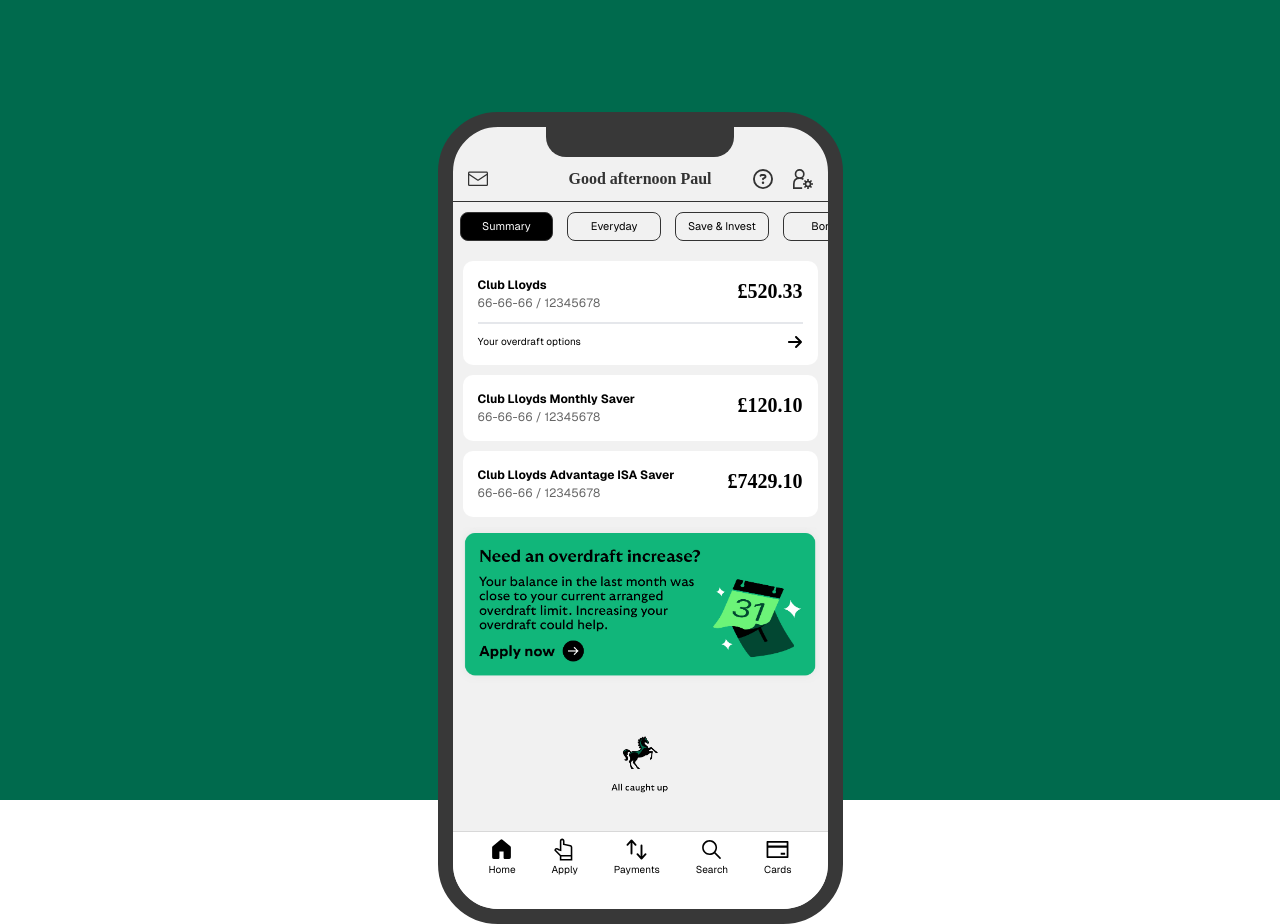
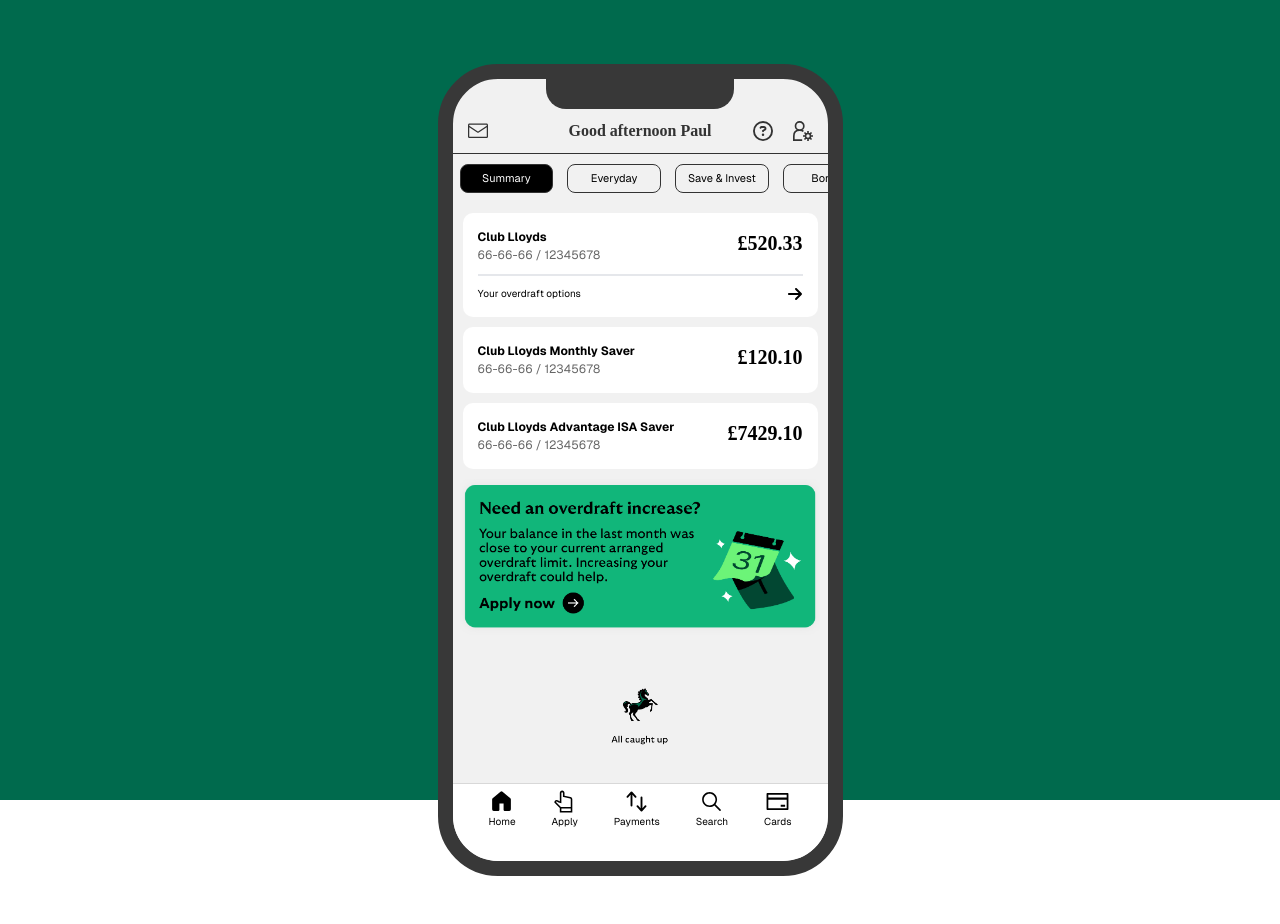
Before and after one commit to nicky1127/lbg-mobile-simulator, a Next.js app: page / in a window 1280 px wide. After the commit the page ends 876 px from the top, so only its background shows below. Built offline with nearby package versions, Linux system fonts and the light colour scheme.

Commit message:
Added pwd

```diff
--- a/src/app/page.js
+++ b/src/app/page.js
@@ -2,7 +2,7 @@
 
 export default function Home() {
   return (
-    <div className="grid grid-rows-[20px_1fr_20px] justify-items-center min-h-screen p-8 pb-20 gap-16 sm:p-20 font-[family-name:var(--font-geist-sans)] bg-ltbGreen">
+    <div className="grid grid-rows-[20px_1fr_20px] justify-items-center min-h-screen md:p-8 pb-20 gap-16 sm:p-20 font-[family-name:var(--font-geist-sans)] bg-ltbGreen">
       <ScreenContainer />
     </div>
   );
```
